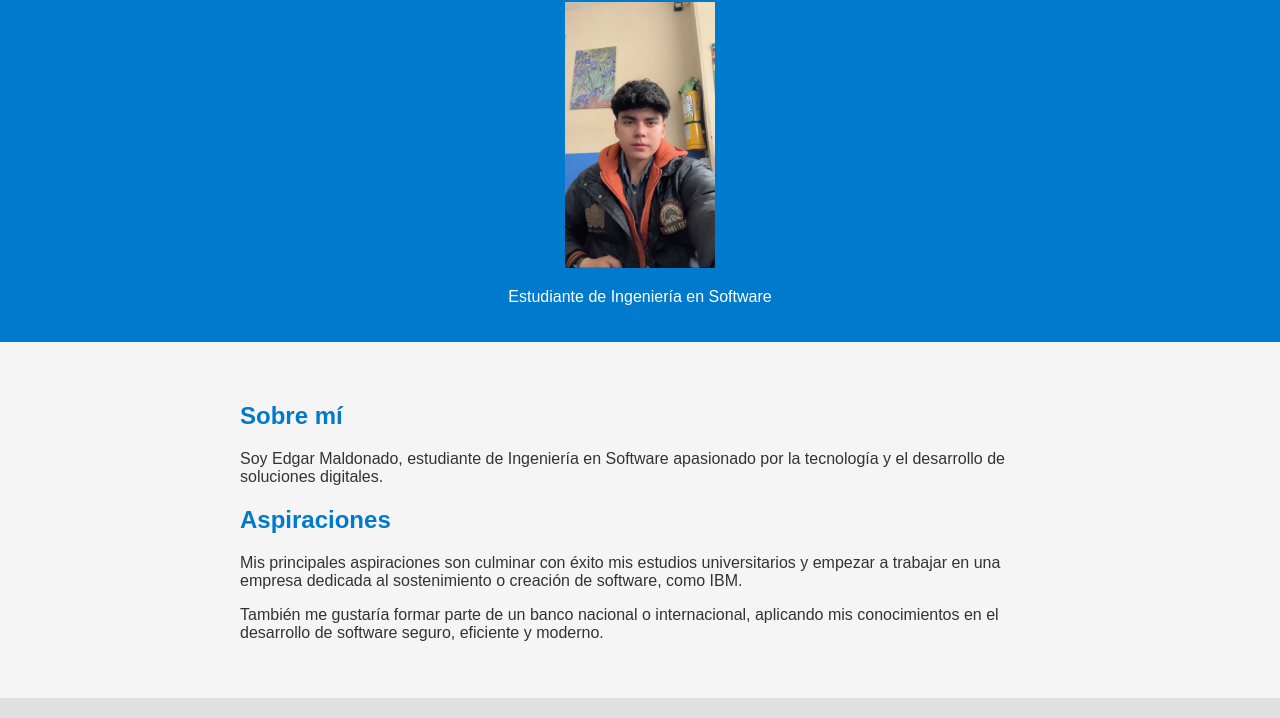
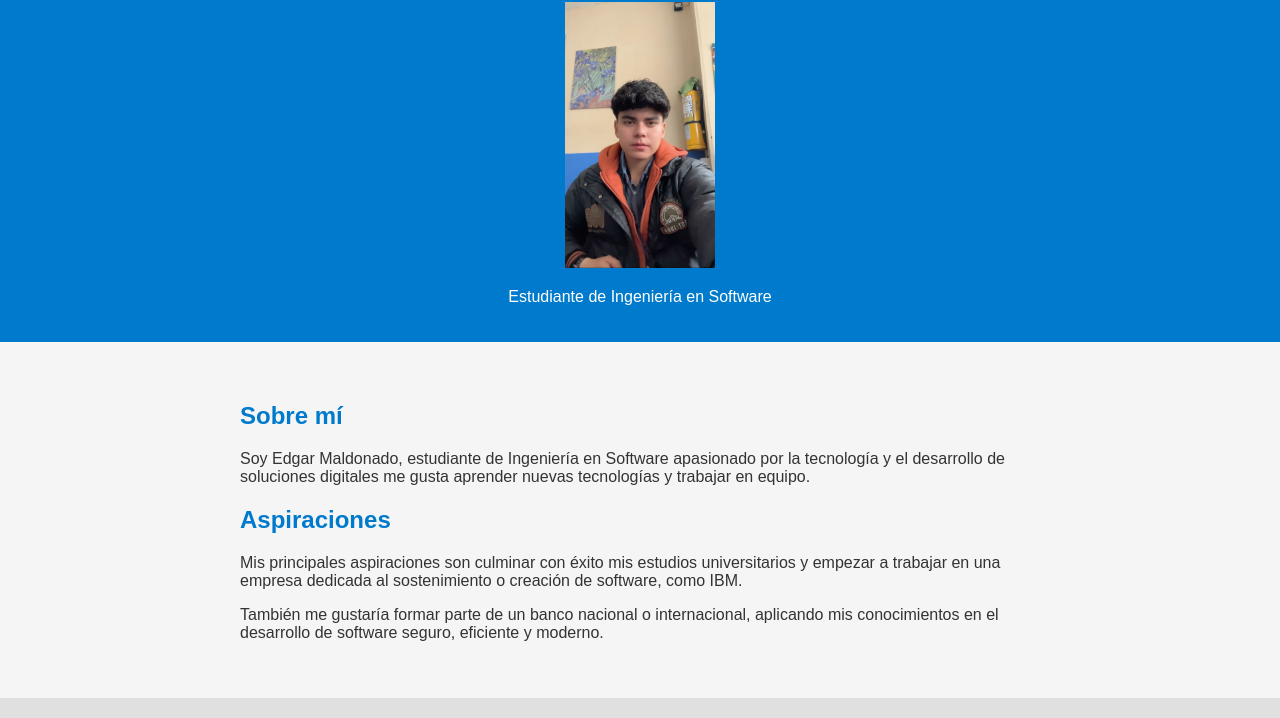
Before and after one commit to Edgar-art1/mi-pagina-web, a plain HTML site: page index.html in a window 1280 px wide. Shown: the part 98-816 px from the top of the page. Drawn offline with Linux system fonts and the light colour scheme.

Commit message:
Agregada frase en biografía

```diff
--- a/index.html
+++ b/index.html
@@ -45,7 +45,7 @@
 
     <section>
         <h2>Sobre mí</h2>
-        <p>Soy Edgar Maldonado, estudiante de Ingeniería en Software apasionado por la tecnología y el desarrollo de soluciones digitales.</p>
+        <p>Soy Edgar Maldonado, estudiante de Ingeniería en Software apasionado por la tecnología y el desarrollo de soluciones digitales me gusta aprender nuevas tecnologías y trabajar en equipo.</p>
 
         <h2>Aspiraciones</h2>
         <p>Mis principales aspiraciones son culminar con éxito mis estudios universitarios y empezar a trabajar en una empresa dedicada al sostenimiento o creación de software, como IBM.</p>
```
